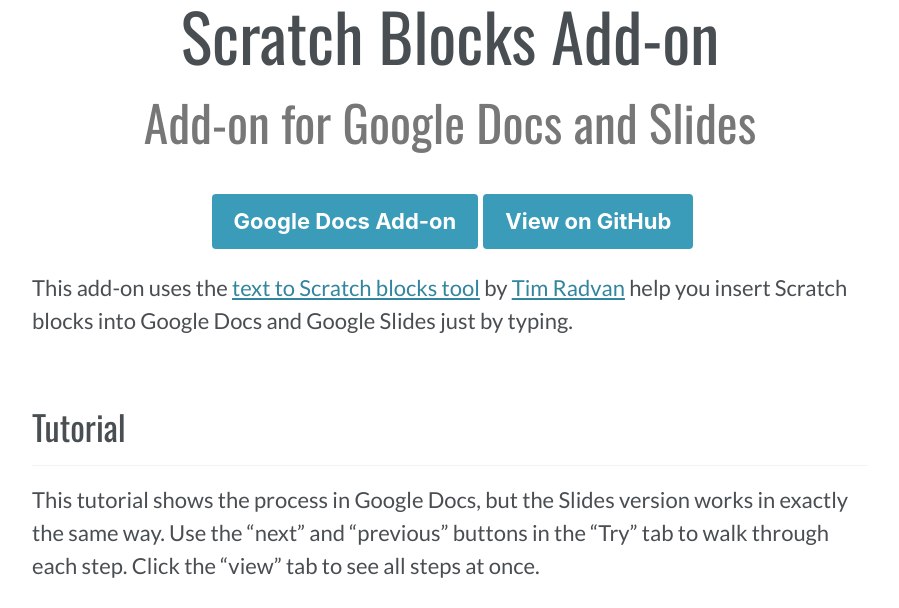
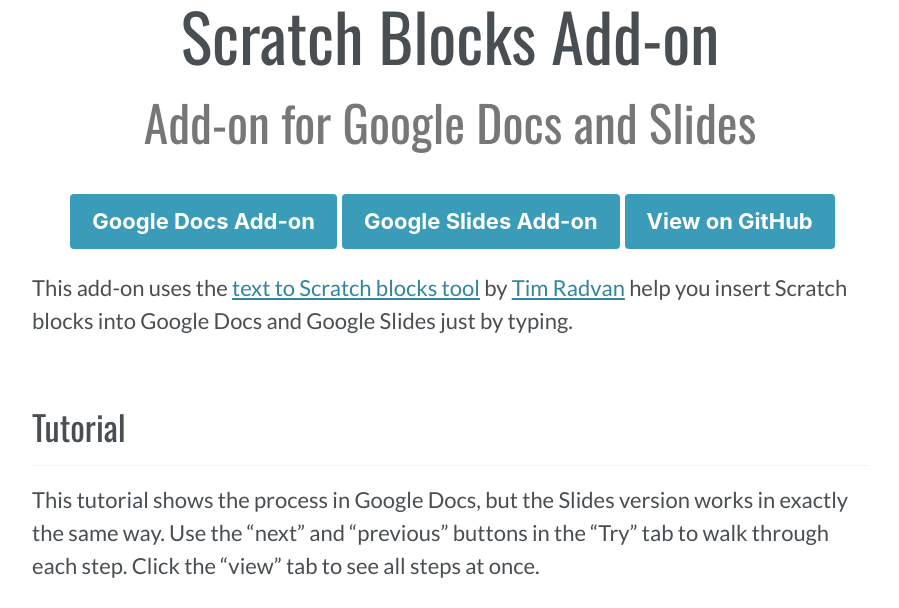
Before and after one commit to zakkolar/io.zak, a Jekyll site: the page built from _addons/scratch-blocks-add-on.md, in a window 1280 px wide and 900 px high, cut to the strip 214-822 px from the top of the window. Shown: the whole strip, without its empty margins (190-1089 px from the left). Built offline with Jekyll 4.4.1, drawn with Linux system fonts in a browser that asks for light colours; cached includes are drawn as plain includes; nearby versions of some CDN libraries; a style sheet for code colours, icons or effects is not loaded.

Commit message:
added Scratch Blocks Slides

```diff
--- a/_addons/scratch-blocks-add-on.md
+++ b/_addons/scratch-blocks-add-on.md
@@ -10,6 +10,9 @@
       -
         label: Google Docs Add-on
         url: https://chrome.google.com/webstore/detail/scratch-blocks-docs/galbhghliiocjcgcopijohnkielhfkip?utm_source=permalink
+      -
+        label: Google Slides Add-on
+        url: https://chrome.google.com/webstore/detail/scratch-blocks-slides/filmpgafcjandjdbidgdfficihfpdjoh
       -
         label: View on GitHub
         url: https://github.com/zakkolar/scratch-blocks-gsuite
```
